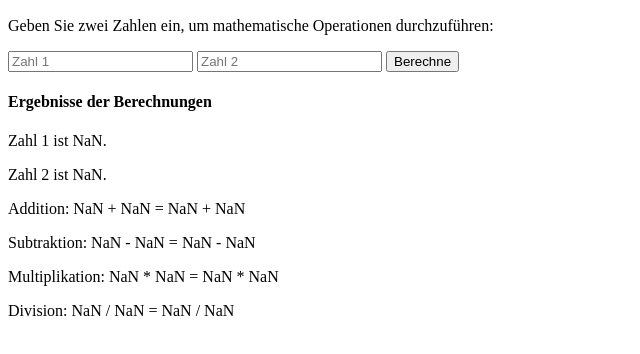
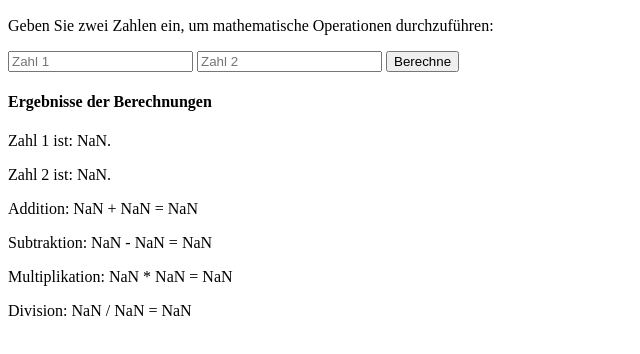
Before and after one commit to nabyer/javascript_intro, a plain HTML site: page day2/calculator.html in a window 1280 px wide. Both pictures are taken after a click on the button "Berechne". Shown: the part 50-404 px from the top of the page, without its empty margins (0-640 px from the left). Drawn offline with Linux system fonts and the light colour scheme.

Commit message:
Calculator debugged

```diff
--- a/day2/calculator.html
+++ b/day2/calculator.html
@@ -21,13 +21,13 @@
             const number2 = parseInt(document.getElementById("number2").value);
 
             const resultDiv = document.getElementById("result").innerHTML = `
-            <p>Zahl 1 ist ${number1}.</p>
-            <p>Zahl 2 ist ${number2}.</p>
-            <p>Addition: ${number1} + ${number2} = ${number1} + ${number2}</p>
-            <p>Subtraktion: ${number1} - ${number2} = ${number1} - ${number2}</p>
-            <p>Multiplikation: ${number1} * ${number2} = ${number1} * ${number2}</p>
-            <p>Division: ${number1} / ${number2} = ${number1} / ${number2}</p>
-             `;
+            <p>Zahl 1 ist: ${number1}.</p>
+            <p>Zahl 2 ist: ${number2}.</p>
+            <p>Addition: ${number1} + ${number2} = ${number1 + number2}</p>
+            <p>Subtraktion: ${number1} - ${number2} = ${number1 - number2}</p>
+            <p>Multiplikation: ${number1} * ${number2} = ${number1 * number2}</p>
+            <p>Division: ${number1} / ${number2} = ${number1 / number2}</p>
+            `;
 
         }
 
```
